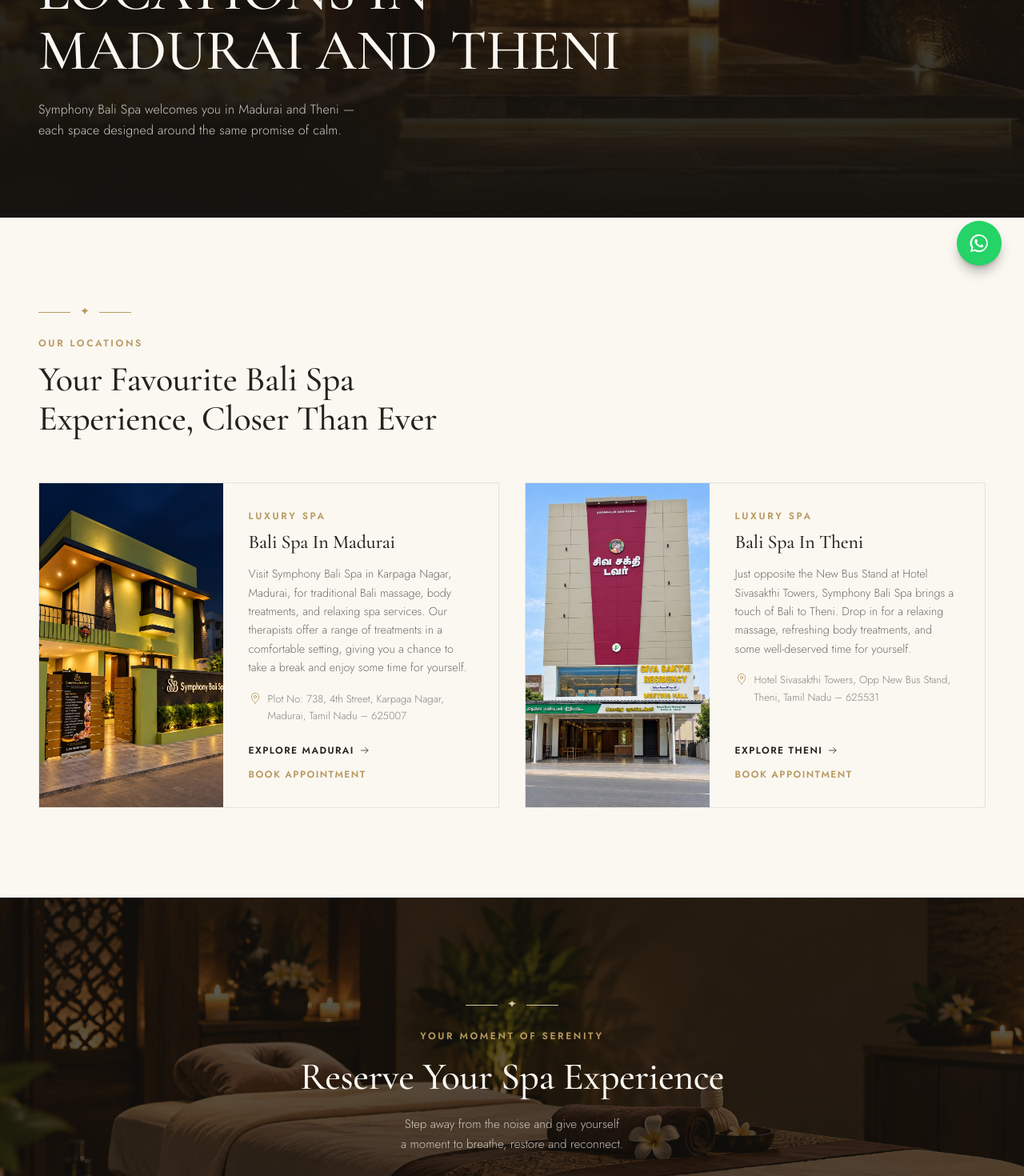
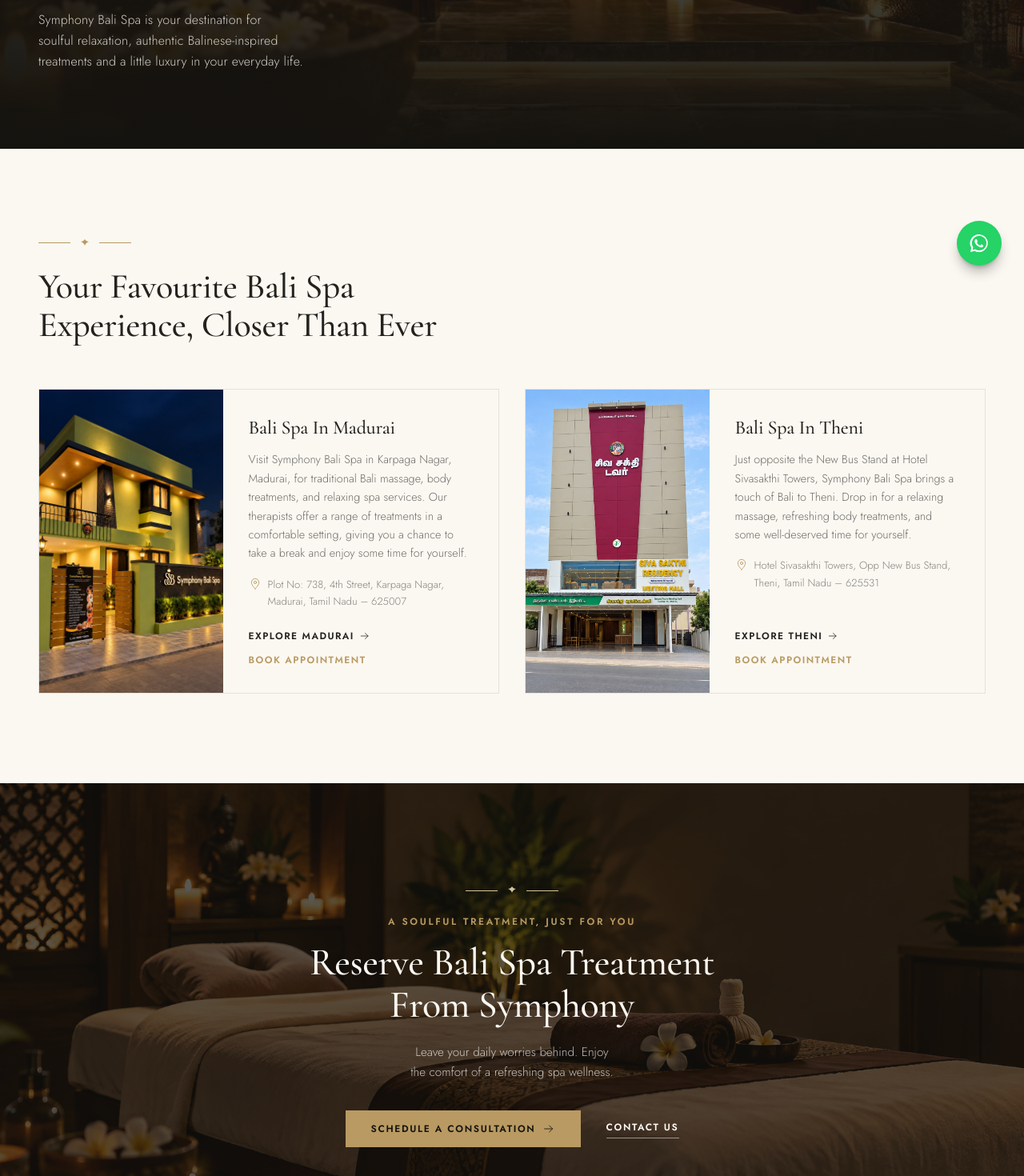
Before and after one commit to mohammedyazir412/symphonybalispa, a Next.js app: page /locations in a window 1280 px wide. Shown: the part 440-1910 px from the top of the page at 80% size. Built offline with nearby package versions, Linux system fonts and the light colour scheme.

Commit message:
SEO content replace

```diff
--- a/src/app/book/page.tsx
+++ b/src/app/book/page.tsx
@@ -22,7 +22,7 @@
     <>
       <Hero
         image="oilDripMacro"
-        eyebrow="Book Appointment"
+        eyebrow="Symphony Bali Spa"
         heading={["RESERVE YOUR", "SPA TIME."]}
         subtext="Share a few details and our team will confirm your appointment by phone or WhatsApp."
         size="page"
--- a/src/app/layout.tsx
+++ b/src/app/layout.tsx
@@ -33,12 +33,12 @@
 export const metadata: Metadata = {
   metadataBase: new URL(site.url),
   title: {
-    default: "Symphony Bali Spa | Luxury Bali Spa in Madurai & Theni",
+    default: "Symphony Bali Spa | Balinese Spa & Massage",
     template: "%s | Symphony Bali Spa",
   },
   description: site.description,
   openGraph: {
-    title: "Symphony Bali Spa | Luxury Bali Spa in Madurai & Theni",
+    title: "Symphony Bali Spa | Balinese Spa & Massage",
     description: site.description,
     url: site.url,
     siteName: site.name,
@@ -47,7 +47,7 @@
   },
   twitter: {
     card: "summary_large_image",
-    title: "Symphony Bali Spa | Luxury Bali Spa in Madurai & Theni",
+    title: "Symphony Bali Spa | Balinese Spa & Massage",
     description: site.description,
   },
   robots: {
--- a/src/app/locations/page.tsx
+++ b/src/app/locations/page.tsx
@@ -6,12 +6,29 @@
 import LocationCard from "@/components/LocationCard";
 import CTASection from "@/components/CTASection";
 import { locationsList } from "@/data/locations";
+import { site } from "@/data/site";
+
+const description =
+  "Find Symphony Bali Spa locations in Tamil Nadu, including Madurai and Theni. Explore spa addresses, contact details and directions to plan your next visit today.";
 
 export const metadata: Metadata = {
-  title: "Locations",
-  description:
-    "Find Symphony Bali Spa in Madurai and Theni, Tamil Nadu — addresses, contact details and directions for both locations.",
+  title: { absolute: "Symphony Bali Spa | Locations & Contact Details" },
+  description,
+  keywords: ["Symphony Bali Spa locations", "Spa near me"],
   alternates: { canonical: "/locations" },
+  openGraph: {
+    title: "Symphony Bali Spa | Locations & Contact Details",
+    description,
+    url: `${site.url}/locations`,
+    siteName: site.name,
+    locale: "en_IN",
+    type: "website",
+  },
+  twitter: {
+    card: "summary_large_image",
+    title: "Symphony Bali Spa | Locations & Contact Details",
+    description,
+  },
 };
 
 export default function LocationsPage() {
@@ -19,9 +36,8 @@
     <>
       <Hero
         image="heroLocations"
-        eyebrow="Find Us"
-        heading={["DISCOVER TWO EXCLUSIVE", "BALI SPA LOCATIONS IN", "MADURAI AND THENI"]}
-        subtext="Symphony Bali Spa welcomes you in Madurai and Theni — each space designed around the same promise of calm."
+        heading={["DISCOVER TWO EXCLUSIVE", "BALI SPA IN", "MADURAI AND THENI"]}
+        subtext="Symphony Bali Spa is your destination for soulful relaxation, authentic Balinese-inspired treatments and a little luxury in your everyday life."
         size="page"
       />
 
@@ -29,10 +45,7 @@
         <div className="container-luxe">
           <Reveal>
             <Divider className="mb-6" />
-            <SectionHeading
-              eyebrow="Our Locations"
-              heading="Your Favourite Bali Spa Experience, Closer Than Ever"
-            />
+            <SectionHeading heading="Your Favourite Bali Spa Experience, Closer Than Ever" />
           </Reveal>
 
           <div className="mt-14 grid grid-cols-1 gap-8 lg:grid-cols-2">
@@ -45,7 +58,12 @@
         </div>
       </section>
 
-      <CTASection />
+      <CTASection
+        eyebrow="A Soulful Treatment, Just for You"
+        heading="Reserve Bali Spa Treatment From Symphony"
+        description="Leave your daily worries behind. Enjoy the comfort of a refreshing spa wellness."
+        ctaLabel="SCHEDULE A CONSULTATION"
+      />
     </>
   );
 }
--- a/src/app/page.tsx
+++ b/src/app/page.tsx
@@ -17,9 +17,10 @@
 import Link from "next/link";
 
 export const metadata: Metadata = {
-  title: "Symphony Bali Spa | Luxury Bali Spa in Madurai & Theni",
+  title: "Symphony Bali Spa | Balinese Spa & Massage",
   description:
-    "Experience authentic Balinese-inspired wellness, luxury massage treatments and rejuvenating spa experiences at Symphony Bali Spa in Madurai and Theni.",
+    "Symphony is Top Bali Spa for authentic balinese massage, luxury spa treatments, body therapies and relaxing experiences designed for your well being",
+  keywords: ["Best Bali Spa"],
   alternates: { canonical: "/" },
 };
 
@@ -31,12 +32,12 @@
       <Hero
         image="heroHome"
         mobileImage="heroHomeMobile"
-        eyebrow="Luxury Wellness Experience"
-        heading={["STEP INTO", "Symphony", "Bali Spa"]}
-        accentLine={1}
-        subAccentLine={2}
-        subtext="Experience authentic Balinese spa treatments and wellness rituals designed to relax your body, relieve stress, ease muscle tension, and restore your mind through traditional massage therapies and rejuvenating spa experiences."
-        primaryCta={{ label: "BOOK YOUR EXPERIENCE", href: "/book" }}
+        eyebrow="Get Luxury Spa Experiences From"
+        heading={["Symphony", "Bali Spa"]}
+        accentLine={0}
+        subAccentLine={1}
+        subtext="Enjoy authentic Balinese spa treatments and wellness rituals that relax your body, relieve stress, ease muscle tension, and restore your mind through traditional massage therapies and rejuvenating bali spa services."
+        primaryCta={{ label: "RESERVE YOUR SPA TIME", href: "/book" }}
         secondaryCta={{ label: "EXPLORE TREATMENTS", href: "/treatments" }}
         layout="center-card"
         waveDivider
@@ -47,8 +48,7 @@
       <AboutSection
         image="aboutExperience"
         imageAlt="A guest walking toward the treatment rooms through the Symphony Bali Spa gardens"
-        eyebrow="The Symphony Experience"
-        heading="Your Destination for Balinese Spa and Wellness"
+        heading="Escape from Stress & Everyday Tension"
         paragraphs={[
           "At Symphony Bali Spa, we bring the beauty of traditional Balinese wellness practices to Madurai and Theni. Our Bali spa experience combines traditional massage techniques, relaxing spa treatments, and a peaceful setting where you can take a break from your daily routine.",
           "Every detail, from the calming ambience to the natural products used in our treatments, is chosen with care. Our trained therapists help ease muscle tension, reduce stress, and refresh your body and mind. Whether you visit us for a relaxing Bali massage or a complete spa experience, Symphony Bali Spa offers a welcoming place to unwind and enjoy quality wellness treatments.",
@@ -63,10 +63,7 @@
           <div className="flex flex-col gap-6 sm:flex-row sm:items-end sm:justify-between">
             <Reveal>
               <Divider className="mb-6" />
-              <SectionHeading
-                eyebrow="Signature Treatments"
-                heading="Choose Your Escape"
-              />
+              <SectionHeading heading="Our Signature Bali Spa Treatments" />
             </Reveal>
             <Reveal delay={100}>
               <Link
@@ -85,7 +82,10 @@
         </div>
       </section>
 
-      <AmenitySection />
+      <AmenitySection
+        eyebrow=""
+        heading="Thoughtfully Symphony Spa Designed for Your Comfort"
+      />
 
       <section className="bg-ivory py-20 sm:py-28">
         <div className="container-luxe">
@@ -125,7 +125,11 @@
 
       <Testimonials />
 
-      <CTASection />
+      <CTASection
+        eyebrow="Find Your Inner Calm"
+        heading="Schedule Your Spa Treatment"
+        ctaLabel="SCHEDULE YOUR VISIT"
+      />
     </>
   );
 }
--- a/src/components/AboutSection.tsx
+++ b/src/components/AboutSection.tsx
@@ -18,7 +18,7 @@
 }: {
   image: ImageKey;
   imageAlt: string;
-  eyebrow: string;
+  eyebrow?: string;
   heading: string;
   paragraphs: string[];
   cta?: { label: string; href: string };
--- a/src/components/BlogsIndex.tsx
+++ b/src/components/BlogsIndex.tsx
@@ -38,9 +38,8 @@
 
       <Hero
         image="meditationSilhouette"
-        eyebrow="The Symphony Bali Spa Journal"
+        eyebrow="Symphony Bali Spa"
         heading={["EXPLORE OUR BLOGS ON", "MASSAGE, WELLNESS & SELF-CARE"]}
-        subtext="Welcome to the Symphony Bali Spa Journal. Explore Bali massage, spa treatments, body care, and simple wellness tips for everyday relaxation."
         size="page"
       />
 
--- a/src/components/CTASection.tsx
+++ b/src/components/CTASection.tsx
@@ -10,11 +10,13 @@
   eyebrow = "Your Moment of Serenity",
   heading = "Reserve Your Spa Experience",
   description = "Step away from the noise and give yourself a moment to breathe, restore and reconnect.",
+  ctaLabel = "BOOK YOUR EXPERIENCE",
 }: {
   image?: ImageKey;
   eyebrow?: string;
   heading?: string;
   description?: string;
+  ctaLabel?: string;
 }) {
   return (
     <section className="relative overflow-hidden py-24 text-ivory sm:py-32">
@@ -43,7 +45,7 @@
               href="/book"
               className="inline-flex items-center gap-2 bg-gold px-8 py-3.5 text-[0.75rem] font-semibold tracking-[0.14em] text-charcoal transition-colors hover:bg-champagne"
             >
-              BOOK YOUR EXPERIENCE
+              {ctaLabel}
               <IconArrowRight className="h-4 w-4" />
             </Link>
             <Link
--- a/src/components/Hero.tsx
+++ b/src/components/Hero.tsx
@@ -55,7 +55,7 @@
 interface HeroProps {
   image: ImageKey;
   mobileImage?: ImageKey;
-  eyebrow: string;
+  eyebrow?: string;
   heading: string[];
   subtext?: string;
   primaryCta?: { label: string; href: string };
@@ -150,6 +150,7 @@
         <div
           className={cn(centered && "hero-card-in max-w-full shrink px-6 sm:px-14")}
         >
+          {eyebrow && (
             <p
               className={cn(
                 "eyebrow mb-5 text-champagne",
@@ -158,6 +159,7 @@
             >
               {eyebrow}
             </p>
+          )}
           <h1
             className={cn(
               "text-balance font-display leading-[1.04]",
--- a/src/components/LocationCard.tsx
+++ b/src/components/LocationCard.tsx
@@ -26,8 +26,7 @@
       </div>
       <div className="flex flex-1 flex-col justify-between p-7 sm:p-8">
         <div>
-          <p className="eyebrow">Luxury Spa</p>
-          <h3 className="mt-2 font-display text-2xl text-ink">
+          <h3 className="font-display text-2xl text-ink">
             Bali Spa In {location.name}
           </h3>
           <p className="mt-3 text-[0.9rem] leading-relaxed text-ink/65">
```
Also changed, not shown: src/components/AmenitySection.tsx (+6 -2 lines), src/lib/blogsMetadata.ts (+9 -6 lines). Lines whose indentation alone changed are shown as unchanged.
